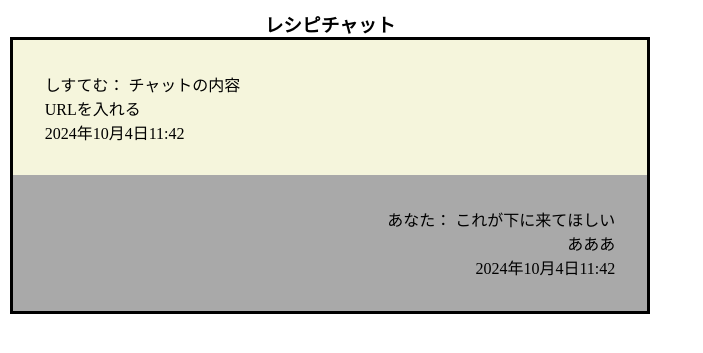
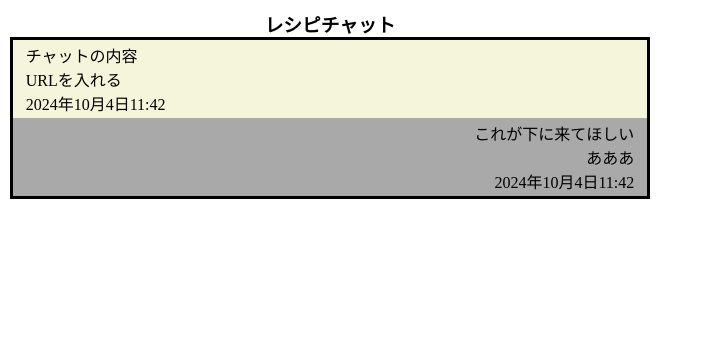
Before and after one commit to OugaTodaka/public, a Django app: page / in a window 1280 px wide. Shown: the top 353 px of the page, without its empty margins (0-703 px from the left). Run offline with Django 4.2, Linux system fonts and the light colour scheme; a user stored in the database is signed in; data comes from the database, SQL or seed files in the repository.

Commit message:
チャット履歴表示

```diff
--- a/main/static/css/style.css
+++ b/main/static/css/style.css
@@ -15,8 +15,8 @@ ul{
     list-style: none;
 }
 li{
-    width: 90%;
-    padding: 5%;
+    width: 96%;
+    padding: 3px 2%;
 }
 #system{
     text-align: left;
--- a/main/templates/main/chat.html
+++ b/main/templates/main/chat.html
@@ -8,14 +8,11 @@
     {% for chat in object_list %}
     {% if chat.is_system %}
     <li id="system">
-    <div>
-        <p>しすてむ：
     {% else %}
     <li id="user">
+    {% endif %}
     <div>
-        <p>あなた：
-    {% endif %}
-           {{ chat.detail }}</p>
+        <p>{{ chat.detail }}</p>
         <p>{{ chat.link }}</p>
         <p>{{ chat.send_at }}</p>
     </div>
```
